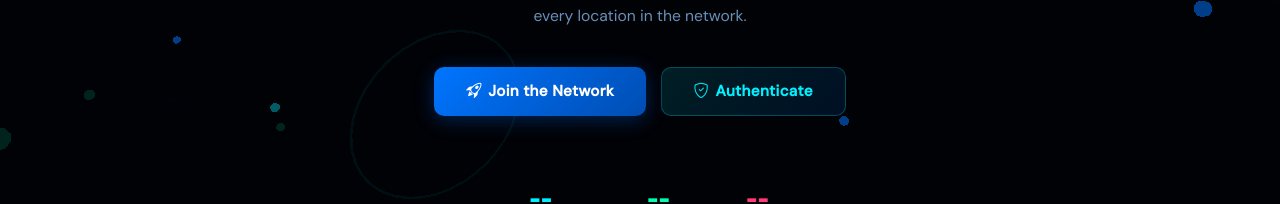
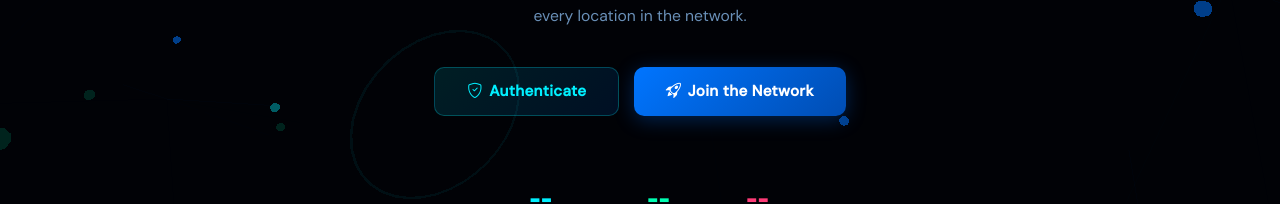
Before and after one commit to Ranit-Ani/car-parking-app, a React (Vite) app in the folder frontend/: page / in a window 1280 px wide. Shown: the part 433-637 px from the top of the page. Built offline with nearby package versions, Linux system fonts and the light colour scheme; no server answers.

Commit message:
Update Landing

```diff
--- a/frontend/src/pages/Landing.jsx
+++ b/frontend/src/pages/Landing.jsx
@@ -80,8 +80,8 @@ export default function Landing() {
             across every location in the network.
           </p>
           <div className="hero-actions">
+            <Link to="/login" className="btn-ag plasma lg"><i className="bi bi-shield-check" /> Authenticate</Link>
             <Link to="/register" className="btn-ag primary lg"><i className="bi bi-rocket-takeoff" /> Join the Network</Link>
-            <Link to="/login" className="btn-ag plasma lg"><i className="bi bi-shield-check" /> Authenticate</Link>
           </div>
 
           <div style={{ display: 'flex', gap: '3rem', justifyContent: 'center', marginTop: '3.5rem', flexWrap: 'wrap', animation: 'fadeUp .7s .4s both' }}>
```
